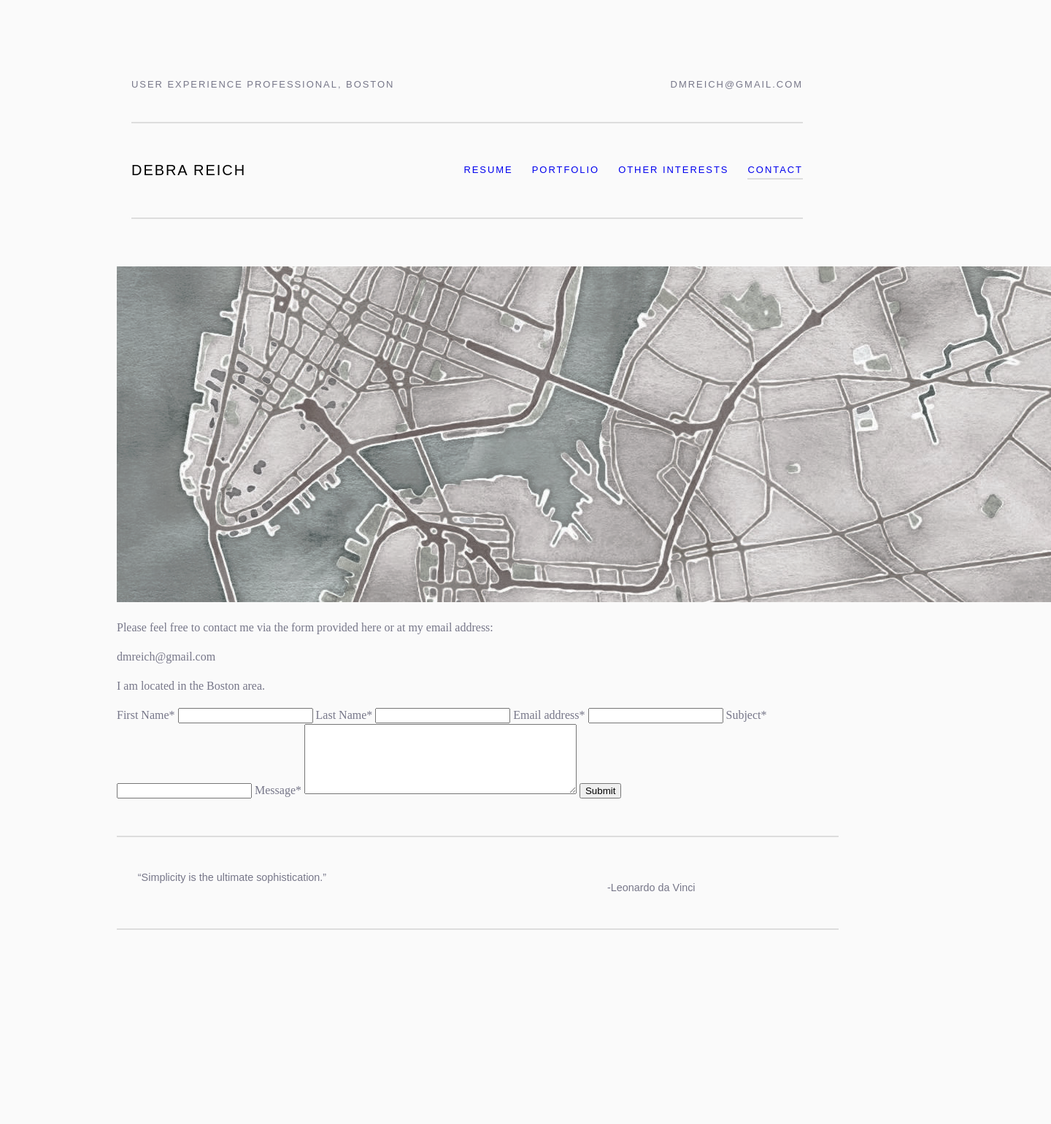
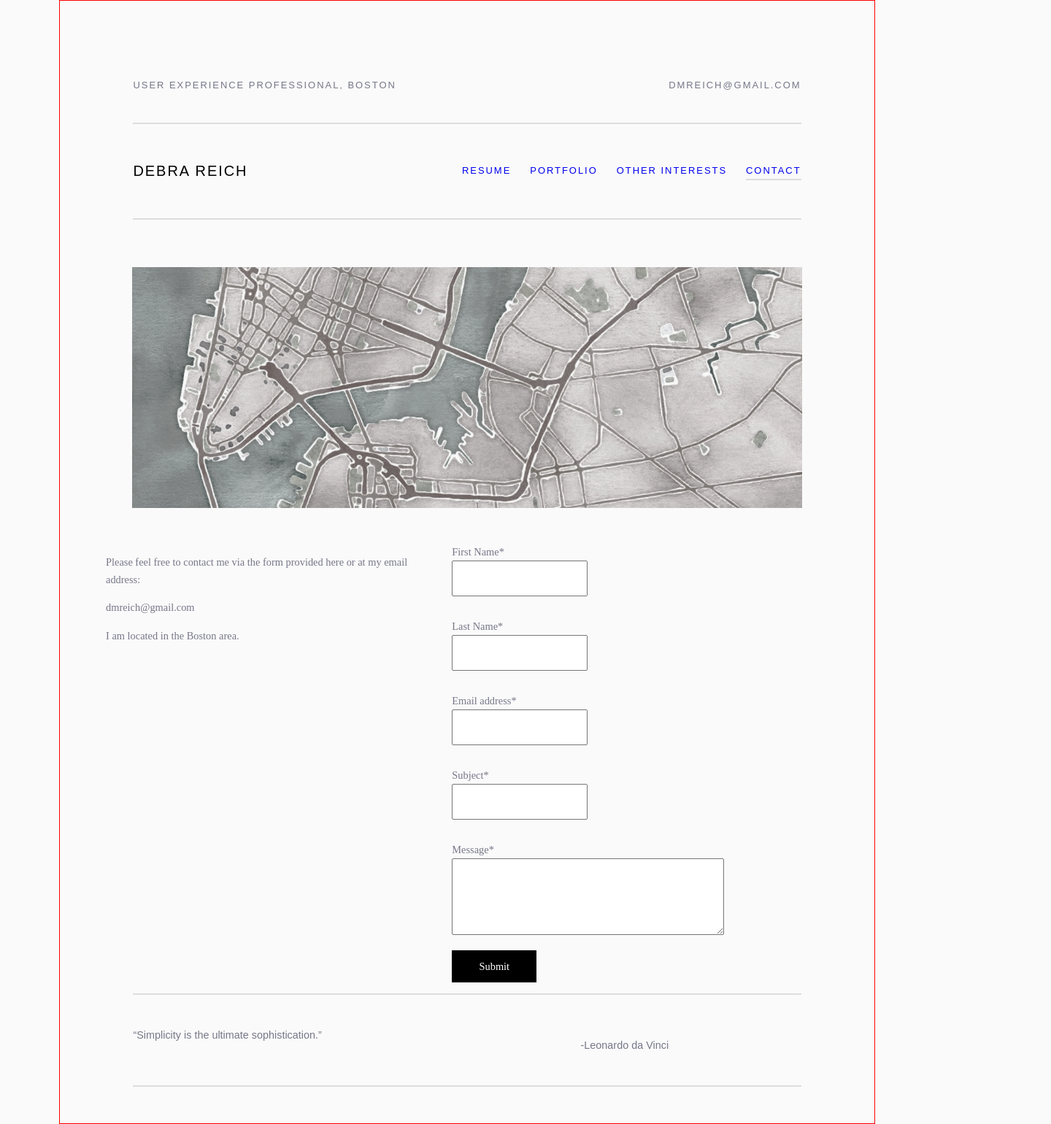
Before and after one commit to lizbur10/dmr-port, a website: page app/contact.html in a window 1280 px wide. Shown: the whole page at 73% size, 1440 px wide, since content can reach past the window. Before the commit the page ends 1324 px from the top, so only its background shows below. Drawn offline with nearby package versions, Linux system fonts and the light colour scheme; files that its build step writes are made by us from their sources.

Commit message:
recreated styling without breaking overlays on index.html and portfolio.html

```diff
--- a/app/contact.html
+++ b/app/contact.html
@@ -9,6 +9,7 @@
 
         <!-- build:css styles/vendor.css -->
         <!-- bower:css -->
+        <link rel="stylesheet" href="bower_components/normalize.css/normalize.css" />
         <!-- endbower -->
         <!-- endbuild -->
 
@@ -31,7 +32,7 @@
     <p class="email">dmreich@gmail.com</p>
   </div>
   <div class="bottom-line">
-    <h1>Debra Reich</h1>
+    <h1><a href="index.html">Debra Reich</a></h1>
 
     <nav>
       <ul class="main-nav">
@@ -45,12 +46,16 @@
 </header>
 
 <p><img src="images/hudson-map.jpg" alt="hudson map"></p>
+<section class="contact">
+  <div class="col1">
     <p>Please feel free to contact me via the form provided here or at my email address:</p>
 
     <email>dmreich@gmail.com</email>
 
     <p>I am located in the Boston area.</p>
+  </div>
 
+  <div class="col2">
     <form id="contact-form" action="#" method="post">
       <label for="firstname">First Name*</label>
       <input required type="text" id="firstname">
@@ -64,6 +69,8 @@
       <textarea required rows="6" cols="44" id="message" form="contact-form"></textarea>
       <button type="submit">Submit</button>
     </form>
+  </div>
+</section>
 
 <footer>
   <p><q>Simplicity is the ultimate sophistication.</q></p>
--- /dev/null
+++ b/app/styles/_contact.scss
@@ -0,0 +1,40 @@
+.contact {
+  include: clearfix();
+  max-width: 990px;
+  margin: 0 auto;
+  padding: 0;
+  font-size: .9em;
+  .col1, .col2 {
+    width: 45%;
+    float: left;
+  }
+  .col1 {
+    padding-right: 2em;
+  }
+  input {
+    height: 3em;
+    margin: 0 3px 2em 0;
+  }
+  label {
+    display: inline-block;
+    width: 95%;
+  }
+  label.name {
+    width: 49%;
+  }
+  button {
+    display: block;
+    margin: 1em 0;
+    height: 44px;
+    width: 116px;
+    background: $black;
+    color: white;
+    border: none;
+    font-size: 1em;
+  }
+}
+img {
+  display: block;
+  width: 918px;
+  margin: 0 auto 3em auto;
+}
--- a/app/styles/_footer.scss
+++ b/app/styles/_footer.scss
@@ -1,8 +1,8 @@
 footer {
   @include clearfix();
-  width: 100%;
+  width: 82%;
   margin: 50px auto;
-  padding: 2em 0 2em 2em;
+  padding: 2em 0;
   border-top: 2px solid $gray-light;
   border-bottom: 2px solid $gray-light;
   font-family: $fontstack-headers;
--- a/app/styles/_globals.scss
+++ b/app/styles/_globals.scss
@@ -1,8 +1,9 @@
 body {
+  border: 1px solid red;
   background: #fafafa;
   font-family: $fontstack-main;
   color: $gray-dark;
-  width: 960px;
+  width: 1116px;
   margin: 0 auto;
   line-height: 1.5em;
   h1, h2 {
@@ -11,9 +12,11 @@ body {
     color: $black;
     font-weight: normal;
   }
-  h1 a {
-    text-decoration: none;
-    color: $black;
+  h1, h2 {
+    a {
+      text-decoration: none;
+      color: $black;
+    }
   }
   a.current {
     border-bottom: 2px solid $gray-light;
--- a/app/styles/_header-and-nav.scss
+++ b/app/styles/_header-and-nav.scss
@@ -4,7 +4,8 @@
   text-transform: uppercase;
   letter-spacing: .15em;
   color: $gray-dark;
-  max-width: 920px;
+//  max-width: 920px;
+  width: 82%;
   margin: 5em auto;
   display: block;
   .top-line, .bottom-line {
--- /dev/null
+++ b/app/styles/_other-interests.scss
@@ -0,0 +1,17 @@
+.other-interests{
+  @include clearfix();
+  margin: 0 auto;
+  .interest {
+    position: relative;
+    width: 252px;
+    float: left;
+    padding: 1.5em;
+    img {
+      max-width: 100%;
+    }
+    h2 {
+      font-size: 18px;
+      letter-spacing: .15em;
+    }
+  }
+}
--- a/app/styles/main.scss
+++ b/app/styles/main.scss
@@ -4,9 +4,11 @@
 @import "mixins";
 @import "globals";
 
+@import "contact";
 @import "css-module";
 @import "footer";
 @import "header-and-nav";
 @import "main-content";
+@import "other-interests";
 @import "port-sections";
 @import "resume";
--- a/bower.json
+++ b/bower.json
@@ -3,7 +3,8 @@
   "private": true,
   "dependencies": {
     "modernizr": "~2.6.2",
-    "jquery": "~1.11.0"
+    "jquery": "~1.11.0",
+    "normalize.css": "~3.0.2"
   },
   "devDependencies": {}
 }
```
Also changed, not shown: app/index.html (+2 -1 lines), app/modules.html (+2 -1 lines), app/other-interests.html (+13 -5 lines), app/portfolio.html (+3 -1 lines), app/resume.html (+1 -0 lines), app/styles/_port-sections.scss (indentation only). Lines whose indentation alone changed are shown as unchanged.
